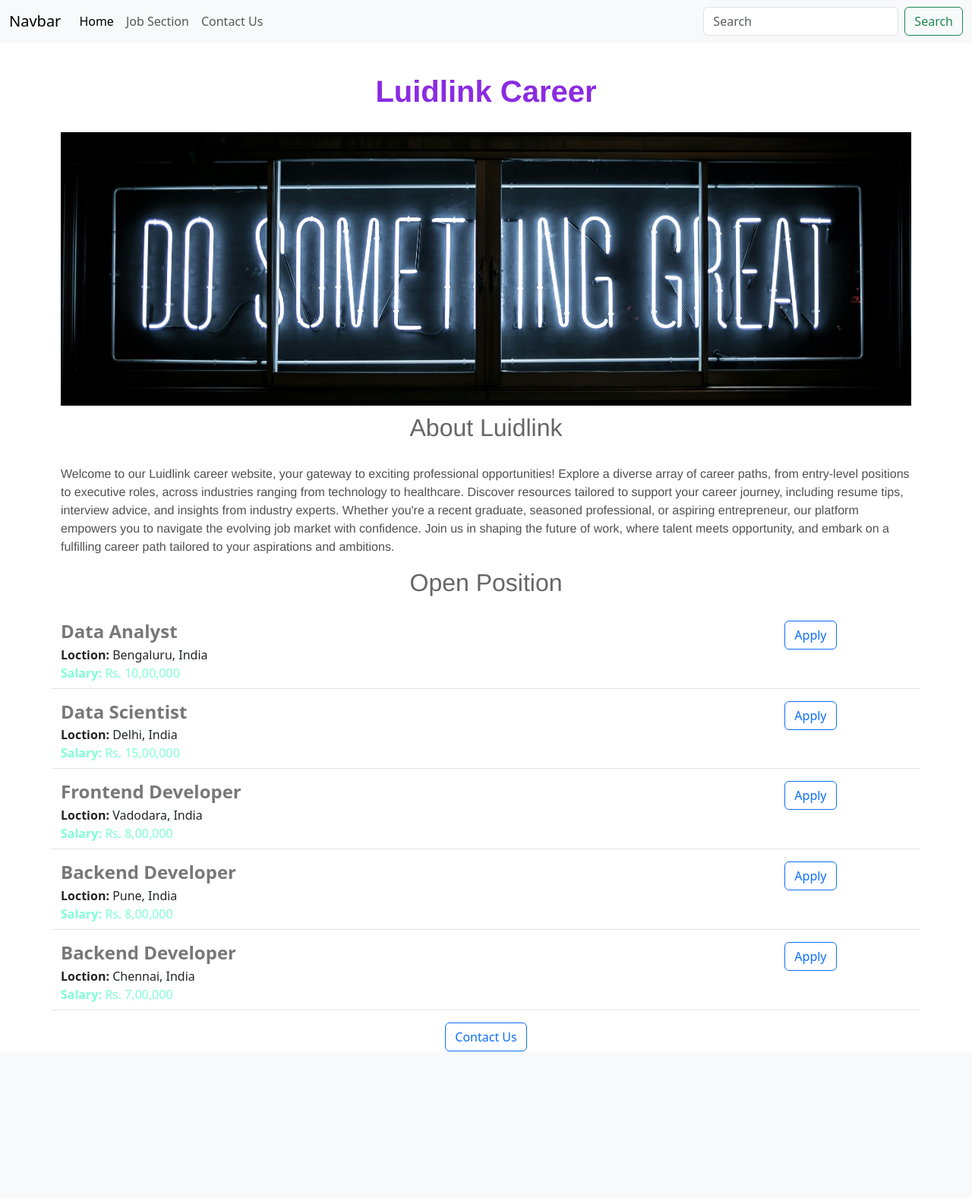
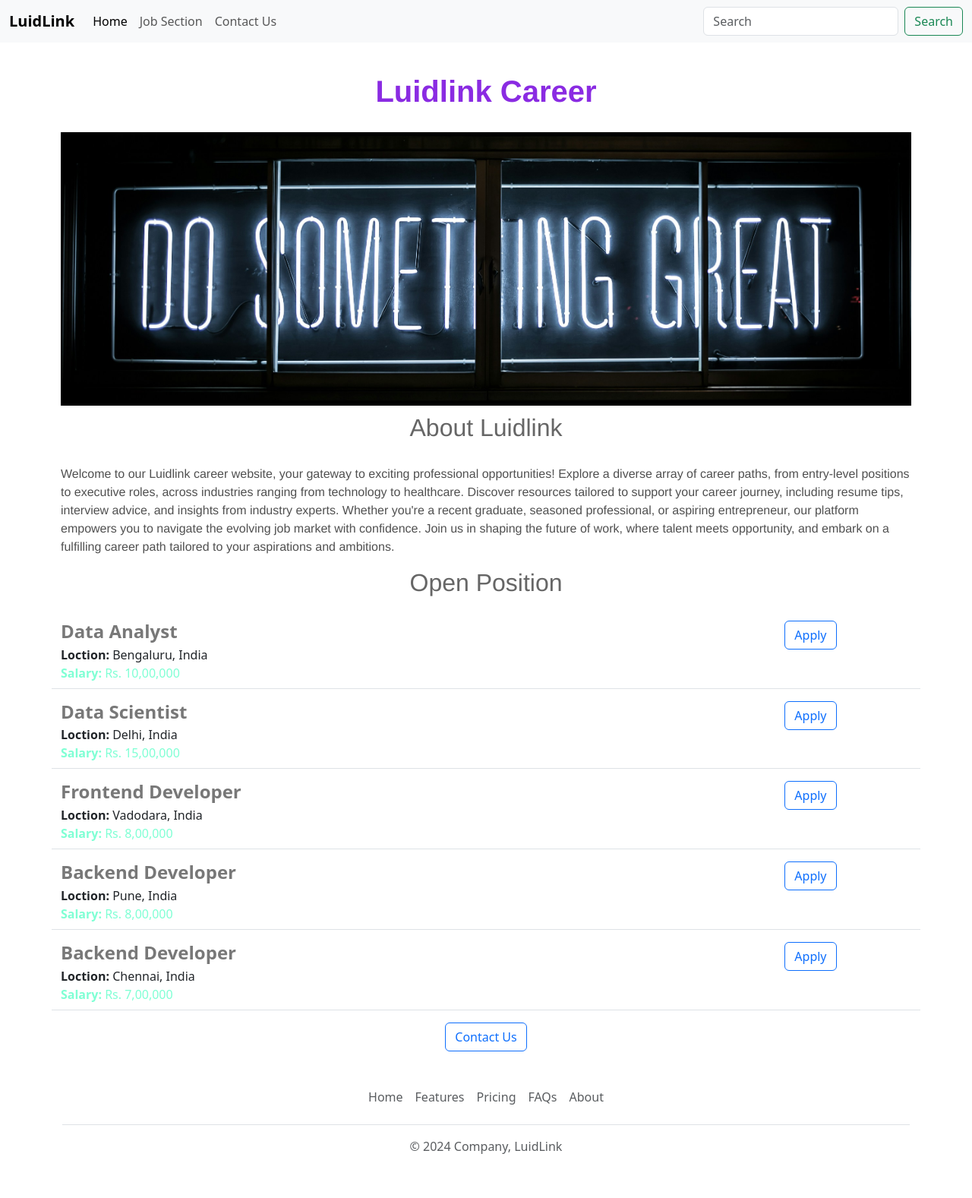
Before and after one commit to Pranluis/careers-website-v2, a Flask app: page / in a window 1280 px wide. Shown: the whole page at 76% size. Before the commit the page ends 1384 px from the top, so only its background shows below. Run offline with Flask 3, Linux system fonts and the light colour scheme.

Commit message:
Added functional improvements

```diff
--- /dev/null
+++ b/templates/footer.html
@@ -0,0 +1,12 @@
+<div class="container">
+    <footer class="py-3 my-4">
+      <ul class="nav justify-content-center border-bottom pb-3 mb-3">
+        <li class="nav-item"><a href="#" class="nav-link px-2 text-body-secondary">Home</a></li>
+        <li class="nav-item"><a href="#" class="nav-link px-2 text-body-secondary">Features</a></li>
+        <li class="nav-item"><a href="#" class="nav-link px-2 text-body-secondary">Pricing</a></li>
+        <li class="nav-item"><a href="#" class="nav-link px-2 text-body-secondary">FAQs</a></li>
+        <li class="nav-item"><a href="#" class="nav-link px-2 text-body-secondary">About</a></li>
+      </ul>
+      <p class="text-center text-body-secondary">&copy; 2024 Company, LuidLink</p>
+    </footer>
+  </div>
--- a/templates/home.html
+++ b/templates/home.html
@@ -62,5 +62,8 @@
         </div>
 
     </div>
+    <div id="footer">
+        {% include 'footer.html' %}
+    </div>
 </body>
 </html>
--- a/templates/jobitem.html
+++ b/templates/jobitem.html
@@ -8,6 +8,6 @@
 
     </div>
     <div class="col-2">
-        <button type="button" class="btn btn-outline-primary">Apply</button>
+        <a href="mailto:pranraj10@gmail.com?subject=Application%20for%20{{job.title}}&body=My%20name%20%3A%20%3CYour%20name%20here%3E%0D%0A%0D%0AMy%20resume%20link%3A%20%3CYour%20resume%20link%3E%0D%0A%0D%0AMy%20linkedIn%20link%3A%20%3CYour%20linkedin%20link%3E" type="button" class="btn btn-outline-primary">Apply</a>
     </div>
 </div>
--- a/templates/navbar.html
+++ b/templates/navbar.html
@@ -1,7 +1,7 @@
 
-<nav class="navbar navbar-expand-lg bg-body-tertiary">
+<nav class="navbar navbar-expand-lg bg-body-tertiary fixed-top">
     <div class="container-fluid">
-      <a class="navbar-brand" href="#">Navbar</a>
+      <a class="navbar-brand" href="#"><b>LuidLink</b></a>
       <button class="navbar-toggler" type="button" data-bs-toggle="collapse" data-bs-target="#navbarSupportedContent" aria-controls="navbarSupportedContent" aria-expanded="false" aria-label="Toggle navigation">
         <span class="navbar-toggler-icon"></span>
       </button>
@@ -25,3 +25,4 @@
       </div>
     </div>
   </nav>
+  <div style="height: 56px;"></div>
```
Also changed, not shown: 1 other file.
